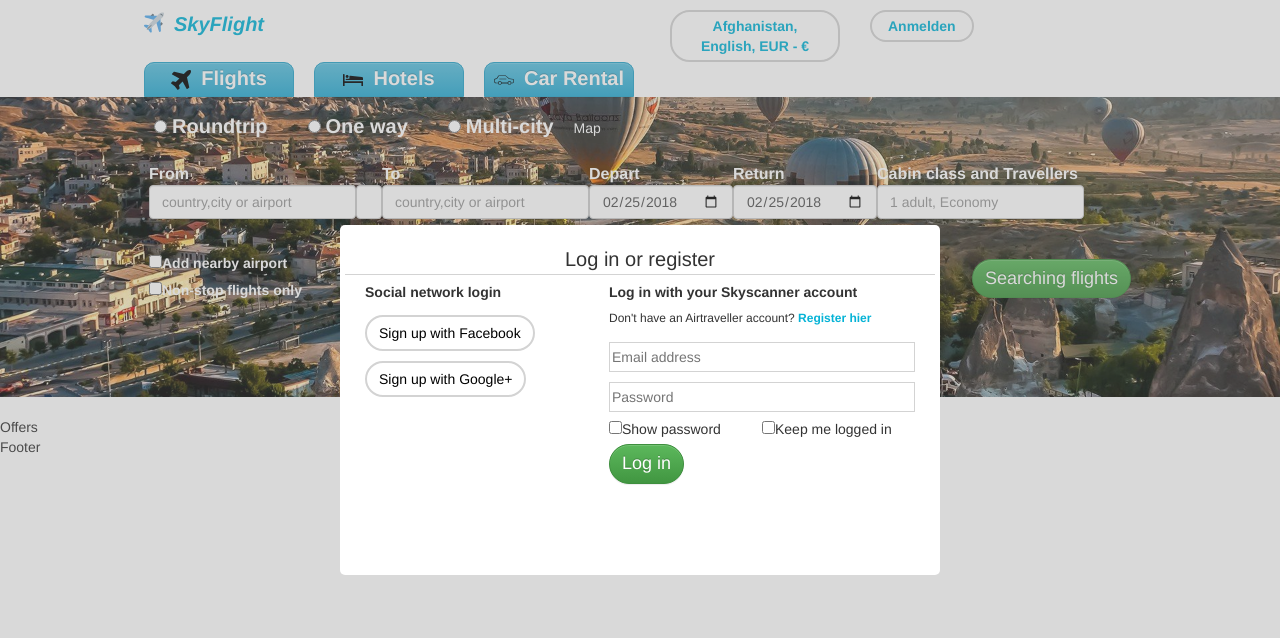
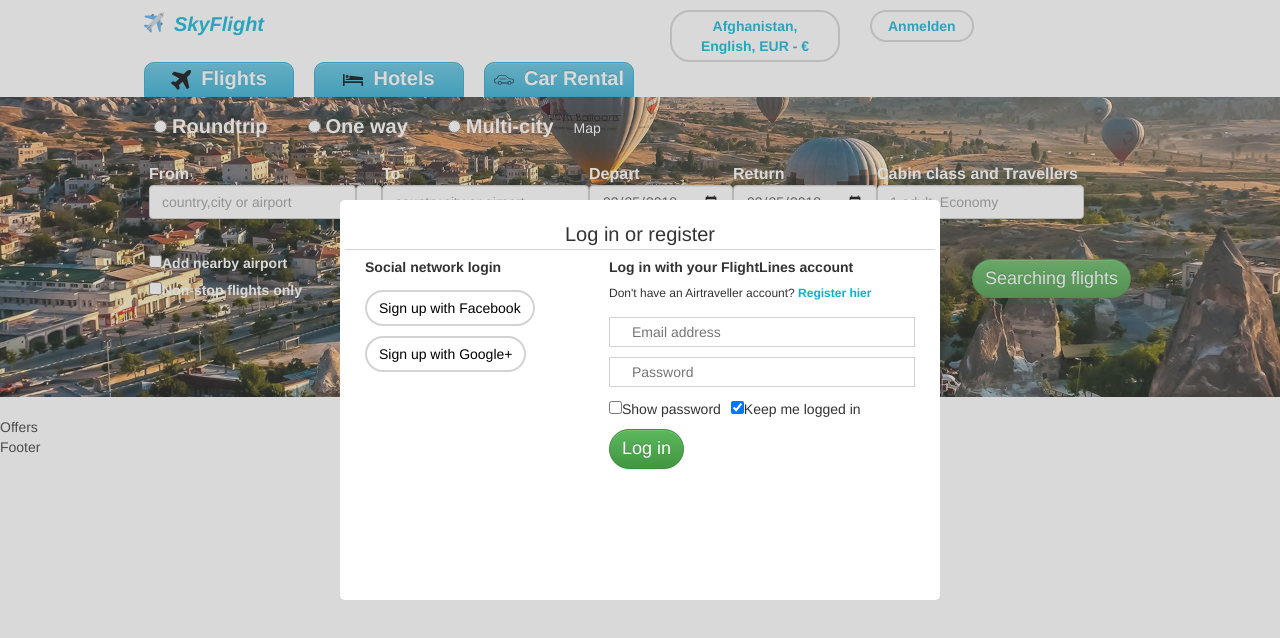
Before and after one commit to ulyanovanv/project-x, a React (Create React App) app: page / in a window 1280 px wide. Both pictures are taken after a click on the button "Anmelden". Shown: the top 638 px of the page. Built offline with nearby package versions, Linux system fonts and the light colour scheme.

Commit message:
header ready

```diff
--- a/src/js/FormRegistration/FormRegistration.js
+++ b/src/js/FormRegistration/FormRegistration.js
@@ -1,34 +1,138 @@
 import React from "react";
 import './sass/FormRegistration.css';
-import axios from "axios";
+
+const initialState = {status: "Log In",
+                      email: "",
+                      emailIsCorrect: true,
+                      password: "",
+                      passwordIsCorrect: true,
+                      currentTypeOfPassword: "password",
+                      showPassword: false,
+                      saveSettings: {"Log In": true, "Register": true}
+};
 
 export class FormRegistration extends React.Component {
-  // getInfo(){
-  //   axios.get("localhost:8080/test").then(function(response){console.log(response);});
-  //
-  // }
+  constructor(props){
+    super(props);
+    let newState = Object.assign({}, initialState);
+    newState.saveSettings = Object.assign({}, initialState.saveSettings);
+    this.state = newState;
+    this.handleClick = this.handleClick.bind(this);
+    this.handleChange = this.handleChange.bind(this);
+    this.blurEmail = this.blurEmail.bind(this);
+    this.blurPassword = this.blurPassword.bind(this);
+    this.showPassword = this.showPassword.bind(this);
+    this.setSettings = this.setSettings.bind(this);
+    this.handleForm = this.handleForm.bind(this);
+  }
+  handleClick(){
+    let renew = Object.assign({}, initialState, {status: this.state.status === "Log In" ? "Register" : "Log In"});
+    this.setState(renew);
+  }
+  handleChange(event){
+    this.setState({[event.target.type]: event.target.value});
+  }
+  blurEmail(event){
+    if (/^[a-zA-Z0-9\.\+\-]+@[a-zA-Z]+\.[a-zA-Z]+/.test(event.target.value)){
+      this.setState({emailIsCorrect: true});
+    } else {
+      this.setState({emailIsCorrect: false});
+    }
+  }
+  blurPassword(event){
+    if (/\d{4,}/.test(event.target.value)){
+      this.setState({passwordIsCorrect: true});
+    }else {
+      this.setState({passwordIsCorrect: false});
+    }
+  }
+  passwordErrorMessage(){
+    let text = "";
+    if (this.state.passwordIsCorrect) {
+      return text;
+    } else {
+      if (this.state.password.length === 0) {
+        text ="Enter password";
+      } else if (this.state.password.length !== 0 && this.state.password.length < 5 ) {
+        text = "Minimum of 4 number characters required";
+      }  else {
+        text = "Wrong characters in password";
+      }
+    }
+    return <div className="error-messanges">{text}</div>;
+  }
+  showPassword(){
+    let newType = this.state.currentTypeOfPassword === "password" ? "text" : "password";
+    this.setState({currentTypeOfPassword: newType, showPassword: !this.state.showPassword});
+  }
+  setSettings(event){
+    let { saveSettings } = this.state;
+    saveSettings[event.target.name] = !saveSettings[event.target.name];
+    this.setState({saveSettings});
+    // console.log(initialState);
+  }
+  handleForm(event){
+    event.preventDefault();
+    if (this.state.emailIsCorrect && this.state.passwordIsCorrect ){
+      console.log("prepaied to be sent");
+    }
+  }
+
   render(){
     return (<section className="form-registration">
       <header>
         Log in or register
       </header>
       <div className="form-registration_login-in">
+
         <div className="form-registration_login-in_social">
           <h5>Social network login</h5>
           <button className="btn "><a>Sign up with Facebook</a></button>
           <button className="btn "><a>Sign up with Google+</a></button>
         </div>
-        <form className="form-registration_login-in_usual">
-          <h5>Log in with your Skyscanner account</h5>
-          <p>Don't have an Airtraveller account? <span>Register hier</span></p>
-          <input type="email" placeholder='Email address'/>
-          <input type="password" placeholder='Password'/>
+
+        <form className="form-registration_login-in_usual" method="POST"
+              onSubmit={(event) => {this.handleForm(event)}}>
+            {this.state.status === "Log In" && <h5>Log in with your FlightLines account</h5>}
+            {this.state.status === "Register" && <h5>Register with FlightLines</h5>}
+          <p>
+            Don't have an Airtraveller account?
+            {this.state.status === "Log In" && <span onClick={() => {this.handleClick()}}> Register hier</span>}
+            {this.state.status === "Register" && <span onClick={() => {this.handleClick()}}> Log in hier</span>}
+          </p>
+
+          <input type="email" placeholder='Email address' value={this.state.email}
+                 // pattern="/^[a-zA-Z0-9\.\+\-]+@[a-zA-Z]+\.[a-zA-Z]+/"
+                 onChange={(event) => {this.handleChange(event)}}
+                 onBlur={(event) => {this.blurEmail(event)}}/>
+          {!this.state.emailIsCorrect && <div className="error-messanges">{this.state.email.length > 0 ? "Ensure email address is valid (your@mail.com)" : "Enter email address"} </div>}
+
+          <input type={this.state.currentTypeOfPassword} placeholder='Password' value={this.state.password}
+                 // pattern="/\d{4,}/"
+                 onChange={(event) => {this.handleChange(event)}}
+                 onBlur={(event) => {this.blurPassword(event)}}/>
+          {this.passwordErrorMessage()}
+
+
           <div className="form-registration_login-in_usual_checkbox">
-            <label><input type="checkbox" name="ShowPassword"/>Show password</label>
-            <label><input type="checkbox" name="Keep"/>Keep me logged in</label>
+            <label>
+              <input type="checkbox" name="ShowPassword"
+                     checked={this.state.showPassword}
+                     onChange={() => {this.showPassword()}}/>Show password
+            </label>
+
+            <label>
+              <input type="checkbox" name={this.state.status}
+                     checked={this.state.saveSettings[this.state.status]}
+                     onChange={(event) => {this.setSettings(event)}}/>
+              {this.state.status === "Log In" && <span>Keep me logged in</span>}
+              {this.state.status === "Register" && <span>Email me the latest news, travel tips and deals from Skyscanner</span>}
+            </label>
           </div>
-          <input className="btn btn-success"type="submit" value="Log in"/>
+
+          <input className="btn btn-success"type="submit" value={this.state.status === "Log In" ? "Log in" : "Register"}/>
         </form>
+
       </div>
     </section>);
   }
--- a/src/js/FormRegistration/sass/FormRegistration.css
+++ b/src/js/FormRegistration/sass/FormRegistration.css
@@ -4,7 +4,7 @@
   top: 50%;
   left: 50%;
   background-color: white;
-  height: 350px;
+  height: 400px;
   border-radius: 5px;
   width: 600px;
   -webkit-transform: translate(-50%, -50%);
@@ -32,6 +32,8 @@
         outline: none; }
         .form-registration_login-in_social button:focus, .form-registration_login-in_social button:active, .form-registration_login-in_social button:visited {
           outline: none; }
+        .form-registration_login-in_social button:hover {
+          box-shadow: 0px 0px 2px 1px lightgray; }
         .form-registration_login-in_social button a {
           text-decoration: none;
           color: black; }
@@ -49,11 +51,28 @@
         width: 100%;
         border: 1px solid lightgrey;
         margin: 5px 0;
-        height: 30px; }
-      .form-registration_login-in_usual_checkbox label {
-        font-size: 14px;
-        font-weight: 100;
-        width: 50%; }
+        height: 30px;
+        text-indent: 20px; }
+      .form-registration_login-in_usual .error-messanges {
+        width: 100%;
+        background-color: #ff5452;
+        color: white;
+        font-size: 12px;
+        font-weight: bold;
+        text-indent: 20px;
+        height: 25px;
+        line-height: 25px;
+        border-radius: 10px;
+        margin: 5px 0; }
+      .form-registration_login-in_usual_checkbox {
+        margin: 5px 0;
+        display: flex;
+        flex-wrap: wrap;
+        flex-direction: row; }
+        .form-registration_login-in_usual_checkbox label {
+          font-size: 14px;
+          font-weight: 100;
+          padding-right: 10px; }
       .form-registration_login-in_usual input[type="submit"] {
         border-radius: 20px;
         font-size: 18px; }
--- a/src/js/FormRegistration/sass/FormRegistration.scss
+++ b/src/js/FormRegistration/sass/FormRegistration.scss
@@ -4,7 +4,7 @@
   top: 50%;
   left: 50%;
   background-color: white;
-  height: 350px;
+  height: 400px;
   border-radius: 5px;
   width: 600px;
   -webkit-transform: translate(-50%, -50%);
@@ -38,9 +38,13 @@
         &:focus, &:active, &:visited {
           outline: none;
         }
+        &:hover {
+          box-shadow: 0px 0px 2px 1px lightgray;
+        }
         a{
           text-decoration: none;
           color: black;
+
         }
       }
     }
@@ -62,12 +66,31 @@
         border: 1px solid lightgrey;
         margin: 5px 0;
         height: 30px;
+        text-indent: 20px;
       }
+      .error-messanges {
+        width: 100%;
+        background-color: #ff5452;
+        color: white;
+        font-size: 12px;
+        font-weight: bold;
+        text-indent: 20px;
+        height: 25px;
+        line-height: 25px;
+        border-radius: 10px;
+        margin: 5px 0;
+      }
+
       &_checkbox {
+        margin: 5px 0;
+        display: flex;
+        flex-wrap: wrap;
+        flex-direction: row;
         label {
           font-size: 14px;
           font-weight: 100;
-          width: 50%;
+          padding-right: 10px;
+
         }
       }
       input[type="submit"]{
```
Also changed, not shown: 1 other file (tests, documents, lock files or other folders).
